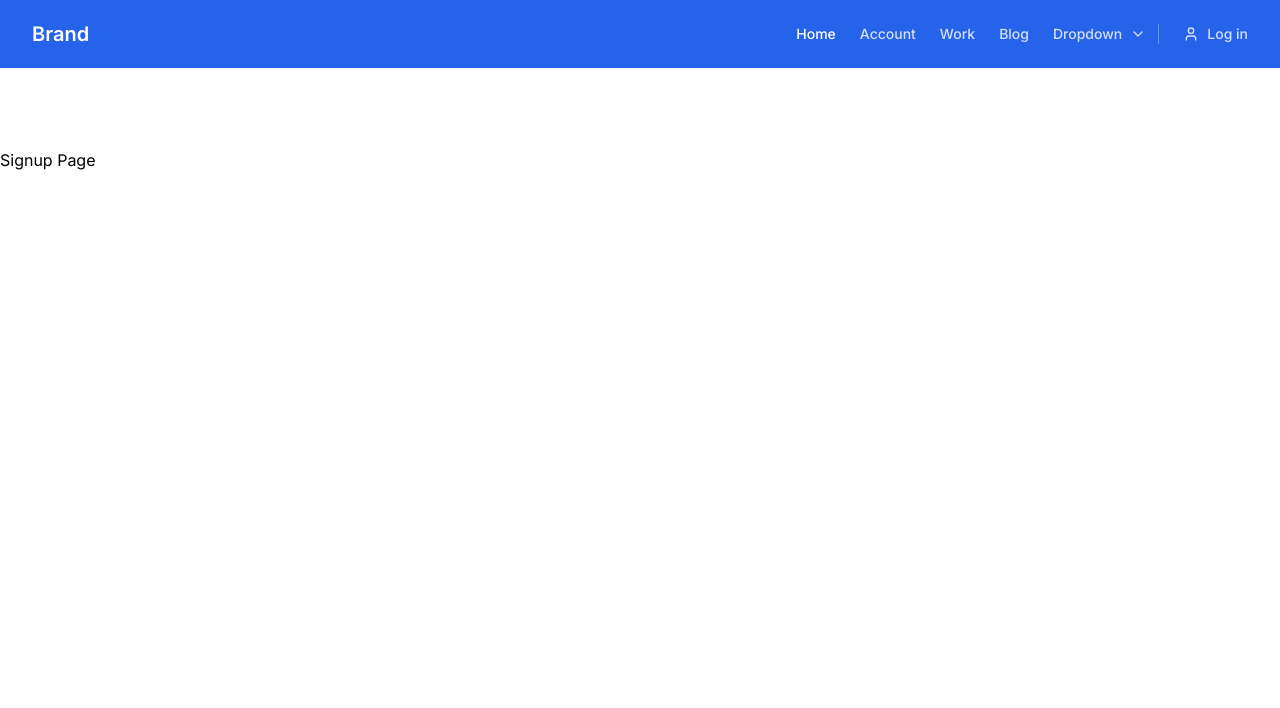
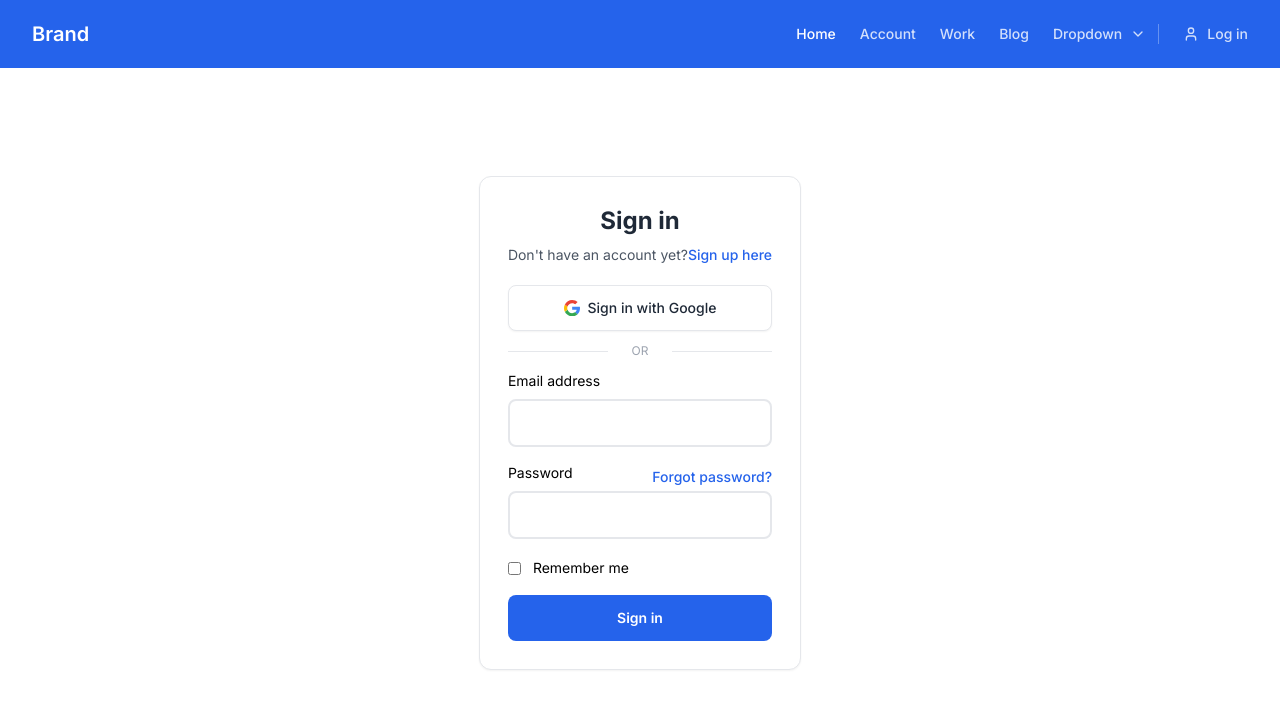
Before and after one commit to Neha-0713/frontend, a Next.js app: page /signup in a window 1280 px wide. Shown: the top 708 px of the page. Built offline with nearby package versions, Linux system fonts and the light colour scheme.

Commit message:
sign in page

```diff
--- a/src/app/signup/page.jsx
+++ b/src/app/signup/page.jsx
@@ -1,11 +1,172 @@
 import React from 'react'
 
-const signup = () => {
+const Signin  = () => {
   return (
     <div>
-        <h1>Signup Page</h1>
+        <div className='w-30% flex justify-center'>
+        <div className="mt-7 bg-white border border-gray-200 rounded-xl shadow-sm dark:bg-neutral-900 dark:border-neutral-700">
+    <div className="p-4 sm:p-7">
+      <div className="text-center">
+        <h1 className="block text-2xl font-bold text-gray-800 dark:text-white">
+          Sign in
+        </h1>
+        <p className="mt-2 text-sm text-gray-600 dark:text-neutral-400">
+          Don't have an account yet?
+          <a
+            className="text-blue-600 decoration-2 hover:underline font-medium dark:text-blue-500"
+            href="../examples/html/signup.html"
+          >
+            Sign up here
+          </a>
+        </p>
+      </div>
+      <div className="mt-5">
+        <button
+          type="button"
+          className="w-full py-3 px-4 inline-flex justify-center items-center gap-x-2 text-sm font-medium rounded-lg border border-gray-200 bg-white text-gray-800 shadow-sm hover:bg-gray-50 disabled:opacity-50 disabled:pointer-events-none dark:bg-neutral-900 dark:border-neutral-700 dark:text-white dark:hover:bg-neutral-800"
+        >
+          <svg
+            className="w-4 h-auto"
+            width={46}
+            height={47}
+            viewBox="0 0 46 47"
+            fill="none"
+          >
+            <path
+              d="M46 24.0287C46 22.09 45.8533 20.68 45.5013 19.2112H23.4694V27.9356H36.4069C36.1429 30.1094 34.7347 33.37 31.5957 35.5731L31.5663 35.8669L38.5191 41.2719L38.9885 41.3306C43.4477 37.2181 46 31.1669 46 24.0287Z"
+              fill="#4285F4"
+            />
+            <path
+              d="M23.4694 47C29.8061 47 35.1161 44.9144 39.0179 41.3012L31.625 35.5437C29.6301 36.9244 26.9898 37.8937 23.4987 37.8937C17.2793 37.8937 12.0281 33.7812 10.1505 28.1412L9.88649 28.1706L2.61097 33.7812L2.52296 34.0456C6.36608 41.7125 14.287 47 23.4694 47Z"
+              fill="#34A853"
+            />
+            <path
+              d="M10.1212 28.1413C9.62245 26.6725 9.32908 25.1156 9.32908 23.5C9.32908 21.8844 9.62245 20.3275 10.0918 18.8588V18.5356L2.75765 12.8369L2.52296 12.9544C0.909439 16.1269 0 19.7106 0 23.5C0 27.2894 0.909439 30.8731 2.49362 34.0456L10.1212 28.1413Z"
+              fill="#FBBC05"
+            />
+            <path
+              d="M23.4694 9.07688C27.8699 9.07688 30.8622 10.9863 32.5344 12.5725L39.1645 6.11C35.0867 2.32063 29.8061 0 23.4694 0C14.287 0 6.36607 5.2875 2.49362 12.9544L10.0918 18.8588C11.9987 13.1894 17.25 9.07688 23.4694 9.07688Z"
+              fill="#EB4335"
+            />
+          </svg>
+          Sign in with Google
+        </button>
+        <div className="py-3 flex items-center text-xs text-gray-400 uppercase before:flex-1 before:border-t before:border-gray-200 before:me-6 after:flex-1 after:border-t after:border-gray-200 after:ms-6 dark:text-neutral-500 dark:before:border-neutral-600 dark:after:border-neutral-600">
+          Or
         </div>
+        {/* Form */}
+        <form>
+          <div className="grid gap-y-4">
+            {/* Form Group */}
+            <div>
+              <label
+                htmlFor="email"
+                className="block text-sm mb-2 dark:text-white"
+              >
+                Email address
+              </label>
+              <div className="relative">
+                <input
+                  type="email"
+                  id="email"
+                  name="email"
+                  className="py-3 px-4 block w-full border-gray-200 border-2 rounded-lg text-sm focus:border-blue-500 focus:ring-blue-500 disabled:opacity-50 disabled:pointer-events-none dark:bg-neutral-900 dark:border-neutral-700 dark:text-neutral-400 dark:placeholder-neutral-500 dark:focus:ring-neutral-600"
+                  required=""
+                  aria-describedby="email-error"
+                />
+                <div className="hidden absolute inset-y-0 end-0 pointer-events-none pe-3">
+                  <svg
+                    className="size-5 text-red-500"
+                    width={16}
+                    height={16}
+                    fill="currentColor"
+                    viewBox="0 0 16 16"
+                    aria-hidden="true"
+                  >
+                    <path d="M16 8A8 8 0 1 1 0 8a8 8 0 0 1 16 0zM8 4a.905.905 0 0 0-.9.995l.35 3.507a.552.552 0 0 0 1.1 0l.35-3.507A.905.905 0 0 0 8 4zm.002 6a1 1 0 1 0 0 2 1 1 0 0 0 0-2z" />
+                  </svg>
+                </div>
+              </div>
+              <p className="hidden text-xs text-red-600 mt-2" id="email-error">
+                Please include a valid email address so we can get back to you
+              </p>
+            </div>
+            {/* End Form Group */}
+            {/* Form Group */}
+            <div>
+              <div className="flex justify-between items-center">
+                <label
+                  htmlFor="password"
+                  className="block text-sm mb-2 dark:text-white"
+                >
+                  Password
+                </label>
+                <a
+                  className="text-sm text-blue-600 decoration-2 hover:underline font-medium"
+                  href="../examples/html/recover-account.html"
+                >
+                  Forgot password?
+                </a>
+              </div>
+              <div className="relative">
+                <input
+                  type="password"
+                  id="password"
+                  name="password"
+                  className="py-3 px-4 block w-full border-gray-200 border-2 rounded-lg text-sm focus:border-blue-500 focus:ring-blue-500 disabled:opacity-50 disabled:pointer-events-none dark:bg-neutral-900 dark:border-neutral-700 dark:text-neutral-400 dark:placeholder-neutral-500 dark:focus:ring-neutral-600"
+                  required=""
+                  aria-describedby="password-error"
+                />
+                <div className="hidden absolute inset-y-0 end-0 pointer-events-none pe-3">
+                  <svg
+                    className="size-5 text-red-500"
+                    width={16}
+                    height={16}
+                    fill="currentColor"
+                    viewBox="0 0 16 16"
+                    aria-hidden="true"
+                  >
+                    <path d="M16 8A8 8 0 1 1 0 8a8 8 0 0 1 16 0zM8 4a.905.905 0 0 0-.9.995l.35 3.507a.552.552 0 0 0 1.1 0l.35-3.507A.905.905 0 0 0 8 4zm.002 6a1 1 0 1 0 0 2 1 1 0 0 0 0-2z" />
+                  </svg>
+                </div>
+              </div>
+              <p className="hidden text-xs text-red-600 mt-2" id="password-error">
+                8+ characters required
+              </p>
+            </div>
+            {/* End Form Group */}
+            {/* Checkbox */}
+            <div className="flex items-center">
+              <div className="flex">
+                <input
+                  id="remember-me"
+                  name="remember-me"
+                  type="checkbox"
+                  className="shrink-0 mt-0.5 border-gray-200 rounded text-blue-600 focus:ring-blue-500 dark:bg-neutral-800 dark:border-neutral-700 dark:checked:bg-blue-500 dark:checked:border-blue-500 dark:focus:ring-offset-gray-800"
+                />
+              </div>
+              <div className="ms-3">
+                <label htmlFor="remember-me" className="text-sm dark:text-white">
+                  Remember me
+                </label>
+              </div>
+            </div>
+            {/* End Checkbox */}
+            <button
+              type="submit"
+              className="w-full py-3 px-4 inline-flex justify-center items-center gap-x-2 text-sm font-semibold rounded-lg border border-transparent bg-blue-600 text-white hover:bg-blue-700 disabled:opacity-50 disabled:pointer-events-none"
+            >
+              Sign in
+            </button>
+          </div>
+        </form>
+        {/* End Form */}
+      </div>
+    </div>
+  </div>
+  </div>
+  </div>
   )
 }
 
-export default signup
+export default Signin
```
